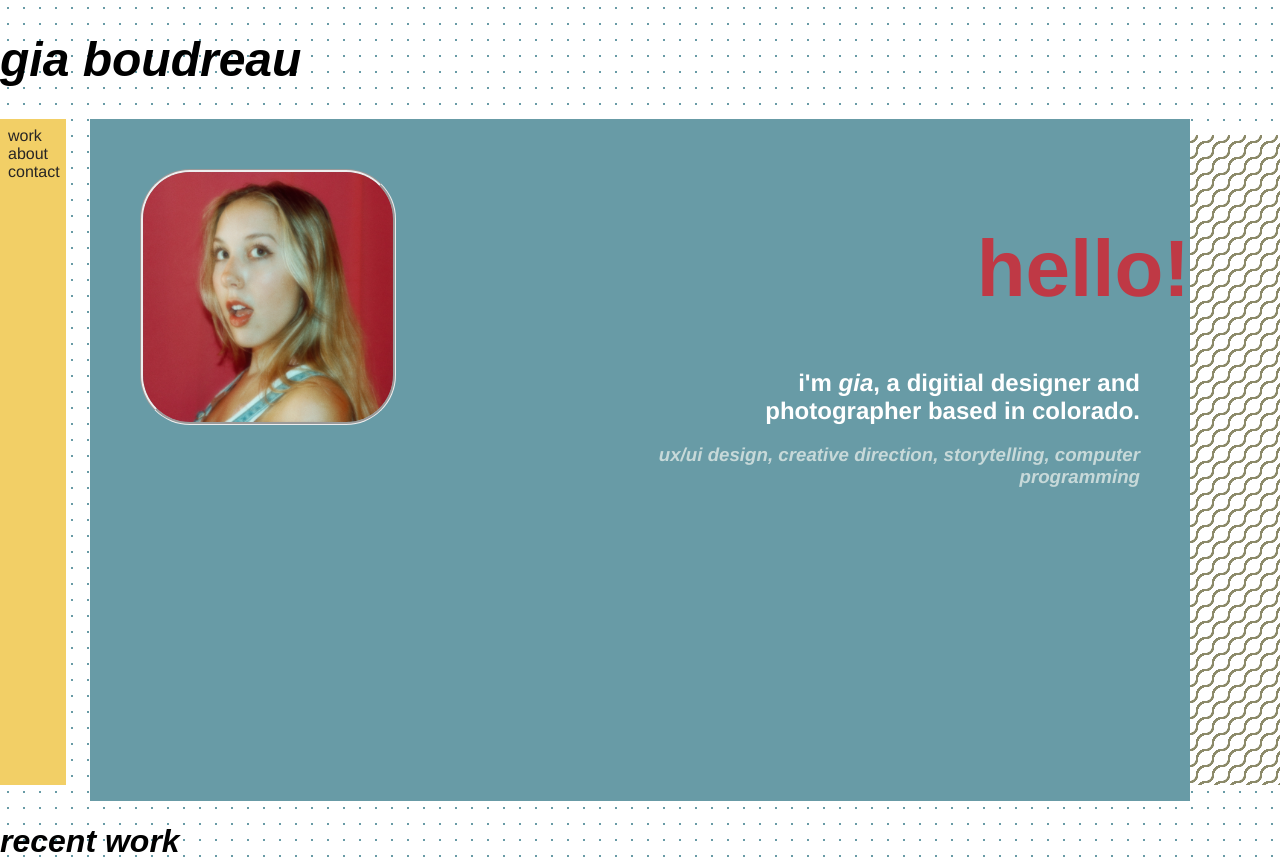
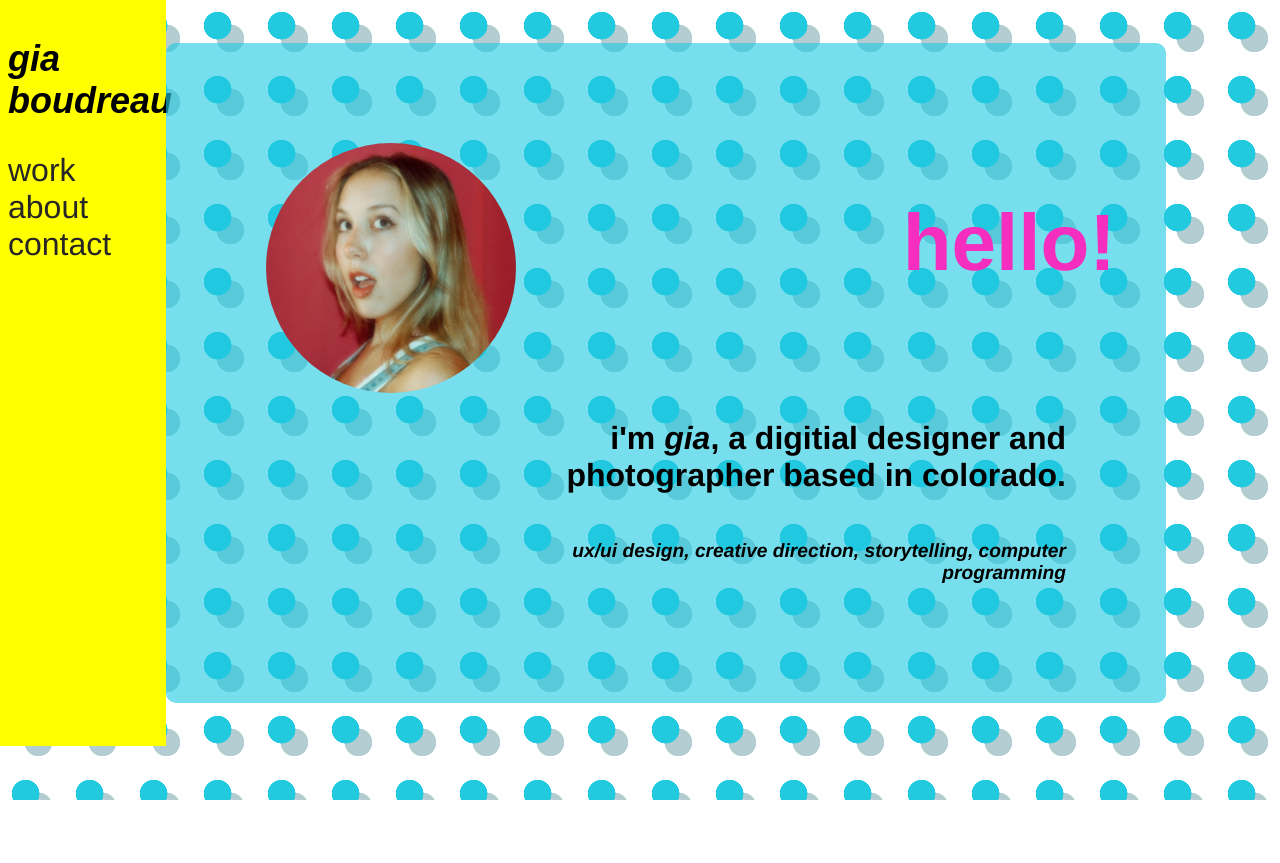
Before and after one commit to gibo8481/gibo8481.github.io, a plain HTML site: page index.html in a window 1280 px wide. Shown: the top 863 px of the page. After the commit the page ends 800 px from the top, so only its background shows below. Drawn offline with Linux system fonts and the light colour scheme.

Commit message:
css project

```diff
--- a/index.html
+++ b/index.html
@@ -8,12 +8,11 @@
     <link rel="stylesheet" href="style.css">
 </head>
 <body>
-
+<main>
+    <nav>
         <div id ="name">
             <h1>gia boudreau</h1>
         </div>
-    <div class="main">
-        <nav>
         <ul>
             <li>
                 <a href="">work</a>
@@ -27,38 +26,16 @@
         </ul>
     </nav>
 
-    <div class="center-container">
         <div class="heading">
             <h1 id="hello">hello!</h1>
             <h2 id="intro">i'm <span style="font-style:italic">gia</span>, a digitial designer and photographer based in colorado.</h2>
             <h3 id="subtitle">ux/ui design, creative direction, storytelling, computer programming</h3>
+            <img id="headshot" src="/img/giaProf.jpg" alt="gia headshot">
         </div>
+</main>
+<article>
 
-        <img id="headshot" src="/img/giaProf.jpg" alt="gia headshot">
+</article>
 
-    </div>
-    <p class="box"></p>
-</div>
-
-<div class="recent work">
-    <h1 style="font-family:fantasy; font-style: italic;">recent work</h1>
-    <ul class="photos">
-        <li>
-            <img src="img/boudreau-1.jpg" alt="jason-1">
-        </li>
-        <li>
-            <img src="img/boudreau-2.jpg" alt="jason-2">
-        </li>
-        <li>
-            <img src="img/boudreau-9.jpg" alt="jason-3">
-        </li>
-        <li>
-            <img src="img/IMG_7078.jpg" alt="reveal-1">
-        </li>
-        <li>
-            <img src="img/IMG_7296.jpg" alt="reveal-2">
-        </li>
-    </ul>
-</div>
 </body>
 </html>
--- a/style.css
+++ b/style.css
@@ -1,14 +1,22 @@
 html{
     font-family:Helvetica Neue, Helvetica, Arial, sans-serif;
     font-weight:5px;
-    background: radial-gradient(circle, #689BA6 10%, transparent 11%);
-    background-size: 1em 1em;
+    background: radial-gradient(circle at 40% 40%, #22CAE0 25%, transparent 26%),radial-gradient(circle at 60% 60%, #689BA680 25%, transparent 26%);
+    background-size: 4em 4em;
     background-color: #ffffff;
-    opacity: 1
+    opacity: 1;
 
 }
 body{
     margin:0px;
+}
+main{
+
+    width:100%;
+    height:auto;
+    display:flex;
+    flex-direction: row;
+    justify-content: left;
 }
 #name{
     font-family:fantasy;
@@ -16,84 +24,62 @@ body{
     font-weight:lighter;
     font-size: 150%;
 
-    position:sticky;
+
 }
 #hello{
     font-size: 500%;
-    color:#BF3945;
+    color:#F52EC0;
 
     position:relative;
     left:50px;
 
 }
-.box{
-    background: radial-gradient(circle at top left,transparent 25%,#8C8A69 25.5%, #8C8A69 36%, transparent 37%, transparent 100%),radial-gradient(circle at bottom right,transparent 34%,#8C8A69 34.5%, #8C8A69 45.5%, transparent 46%, transparent 100%);
-    background-size: 1em 1em;
-    background-color: #ffffff;
-    opacity: 1;
 
-    height:650px;
+.heading{
+    width:1350px;
+    height:100%;
+    background-color:#22cae09d;
+    color:black;
+    font-weight:lighter;
+    padding: 100px;
+    text-align: right;
+    width:800px;
+    border-radius: 10px;
 
-    grid-column:3;
+    align-self:center;
+
+    display:grid;
+    grid-template-columns: 1fr 2fr;
 }
-.main{
-    display:grid;
-    grid-template-columns: 1fr 2fr 1fr;
-}
-.center-container{
-    background-color:#689BA6;
-
-    width:1000px;
-    color:white;
-    font-weight:lighter;
-    padding: 50px;
-    text-align: right;
-
-    grid-column:2;
-
-    display:grid;;
-    grid-template-columns: 1fr 1fr;
-    grid-template-rows:1fr;
-
-
-}
-
 #subtitle{
     font-style: italic;
-    color:#C7D9D9;
-
+    font-size:larger;
     grid-column:2;
 }
 #intro{
+    font-size:200%;
     grid-column:2;
     grid-row:2;
 }
 #headshot{
-    display:block;
     width:250px;
     height:250px;
-    border-radius:50px;
-    border-style: groove;
+    border-radius:50%;
     grid-column:0;
     grid-row:1;
 
 }
 nav{
-    position:sticky;
-    top:0;
-    background-color: #F2CF66;
+    background-color: #FFFF00;
     padding:.5em;
-    width:50px;
-    height:650px;
-    grid-column:0;
-    grid-row:0;
+    width:150px;
+    height:730px;
 
 }
 nav a{
-    font-weight:100px;
     text-decoration: none;
-    rotate:180deg;
     color:rgb(39, 37, 37);
+    font-size:200%;
     text-align:center;
 }
 nav a:hover{
@@ -104,21 +90,44 @@ nav ul{
     padding: 0;
     list-style: none;
     text-align: justify;
+    font-weight:100%;
     display:flex;
     flex-direction:column;
-    align-items: space-between;
     width:100%;
-    flex-wrap:wrap;
+
 }
-img{
-    width:90%;
+
+@media screen and (max-width:800px){
+    main{
+        width:100%;
+        height:auto;
+
+    }
+    .heading{
+        text-align: left;
+
+        display:flex;
+        flex-direction: column;
+    }
+    #hello{
+        left:0px;
+        font-size:300%;
+        order:2;
+    }
+    #intro{
+        font-size:150%;
+        order:3;
+    }
+    #subtitle{
+        order:4;
+        font-size:100%;
+    }
+    #headshot{
+        display:block;
+        width:100px;
+        height:100px;
+        border-radius:50%;
+        border:1;
+    }
+
 }
-.photos{
-    list-style:none;
-    margin:0;
-    padding:0;
-
-    display:grid;
-    grid-template-columns: 1fr 1fr 1fr;
-    grid-template-rows:1fr 1fr;
-}
```
Lines whose indentation alone changed are shown as unchanged.
